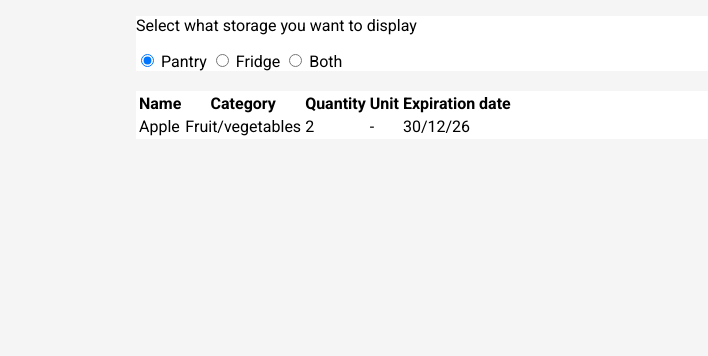
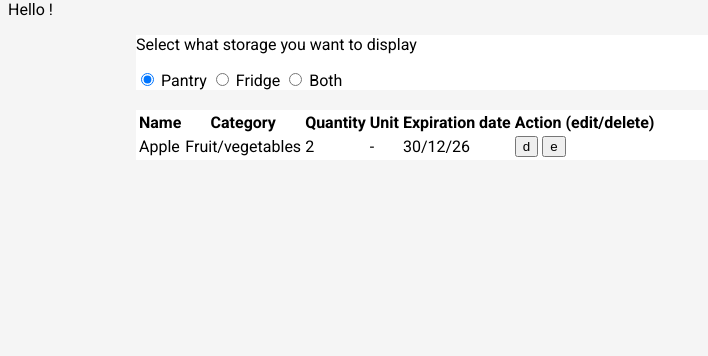
Before and after one commit to maxcol01/pita, a Flask app: page /dashboard in a window 1280 px wide. Shown: the part 102-458 px from the top of the page, without its empty margins (0-708 px from the left). Run offline with Flask 3, Linux system fonts and the light colour scheme; some web fonts are replaced.

Commit message:
adding a block for welcoming the user in the layout and dashboard

```diff
--- a/frontend/templates/dashboard.html
+++ b/frontend/templates/dashboard.html
@@ -4,6 +4,9 @@
     <link rel="stylesheet" href="./static/css/dashboard.css"/>
 {% endblock %}
 
+{% block hello %}
+    <div class="welcoming-user-container">Hello !</div>
+{% endblock %}
 {% block content %}
     <div class="dashboard-main-container">
         <section class="select-storage">
@@ -24,6 +27,7 @@
                         <th>Quantity</th>
                         <th>Unit</th>
                         <th>Expiration date</th>
+                        <th> Action (edit/delete)</th>
                     </tr>
                 </thead>
                 <tbody>
@@ -33,6 +37,10 @@
                         <td> 2 </td>
                         <td> -  </td>
                         <td> 30/12/26  </td>
+                        <td>
+                            <button>d</button>
+                            <button>e</button>
+                        </td>
                     </tr>
                 </tbody>
             </table>
--- a/frontend/templates/layout.html
+++ b/frontend/templates/layout.html
@@ -22,6 +22,7 @@
         </div>
     </nav>
     <!-- Main content-->
+    {% block hello %}{% endblock %}
     {% block content %} {% endblock %}
 
     <!-- Footer-->
```
